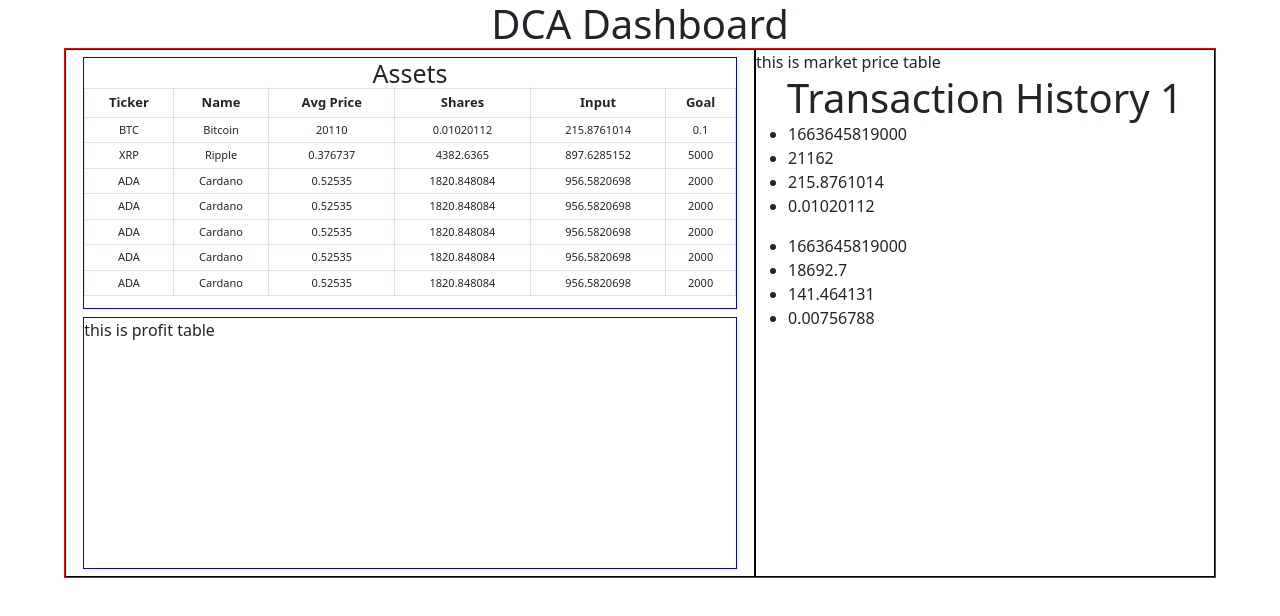
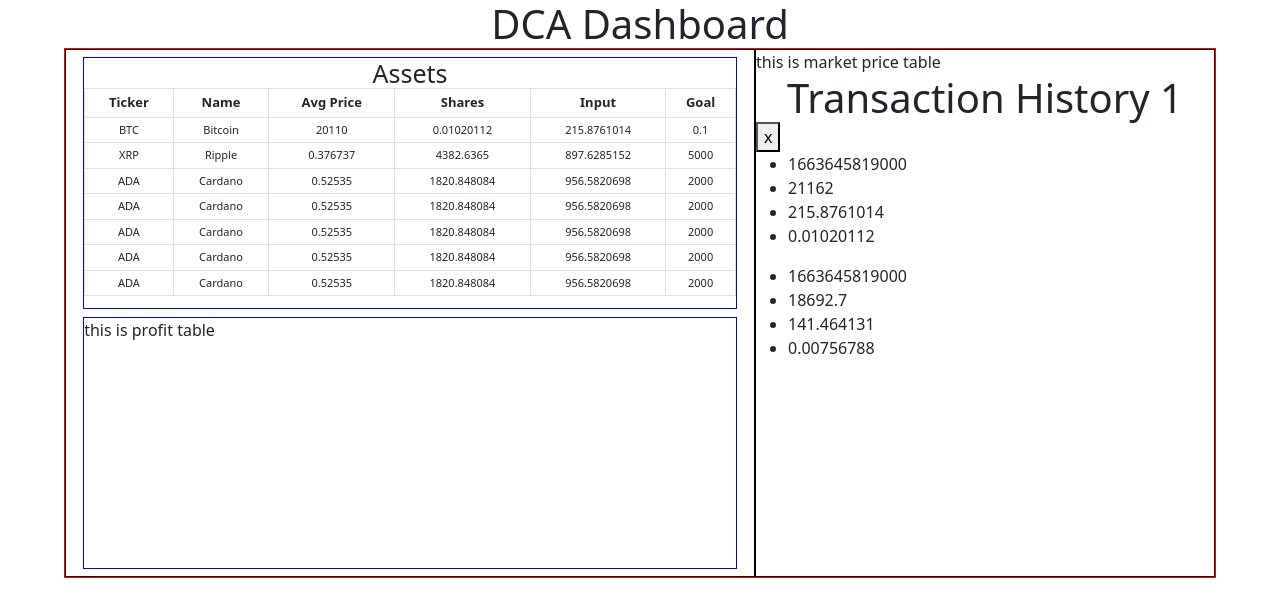
Before and after one commit to j1yang/DCA_Tool, a React (Create React App) app: page / in a window 1280 px wide. Both pictures are taken after a click on the element "BTC". Shown: the top 616 px of the page. Built offline with nearby package versions, Linux system fonts and the light colour scheme.

Commit message:
Toggle for transaction history

```diff
--- a/src/components/displayRecords/displayRecords.jsx
+++ b/src/components/displayRecords/displayRecords.jsx
@@ -3,7 +3,7 @@
 import { useState, useEffect } from 'react';
 import RecordLineItem from '../recordLineItem/recordLineItem';
 
-const DisplayRecords = ({records, assetId}) =>{
+const DisplayRecords = ({records, assetId, closeTxnHistory}) =>{
   const [filtered, setFiltered] = useState(null);
 
   useEffect(()=>{
@@ -14,12 +14,10 @@
   if(assetId === 0){
     return;
   }
-
-
   return(
     <section>
       <h1>Transaction History {assetId}</h1>
-
+      <button onClick={closeTxnHistory}>x</button>
       {filtered.map(item => (
         <RecordLineItem filtered={item}/>
       ))}
--- a/src/components/main/main.jsx
+++ b/src/components/main/main.jsx
@@ -110,6 +110,10 @@
     setAssetId(assetId);
   };
 
+  const closeTxnHistory = () => {
+    setAssetId(0);
+  }
+
   return (
     <>
       <h1>DCA Dashboard</h1>
@@ -127,7 +131,7 @@
             this is market price table
           </div>
           <div className={styles.records}>
-            <DisplayRecords records={assetRecords} assetId={assetId}/>
+            <DisplayRecords records={assetRecords} assetId={assetId} closeTxnHistory={closeTxnHistory}/>
           </div>
         </div>
       </div>
--- a/src/components/recordLineItem/recordLineItem.jsx
+++ b/src/components/recordLineItem/recordLineItem.jsx
@@ -3,13 +3,16 @@
 const RecordLineItem = ({filtered}) => {
   const {id, assetId, date, price, amount, shares} = filtered;
 
+
   return(
+    <>
       <ul>
         <li>{date}</li>
         <li>{price}</li>
         <li>{amount}</li>
         <li>{shares}</li>
       </ul>
+    </>
   );
 };
 
```
Lines whose indentation alone changed are shown as unchanged.
